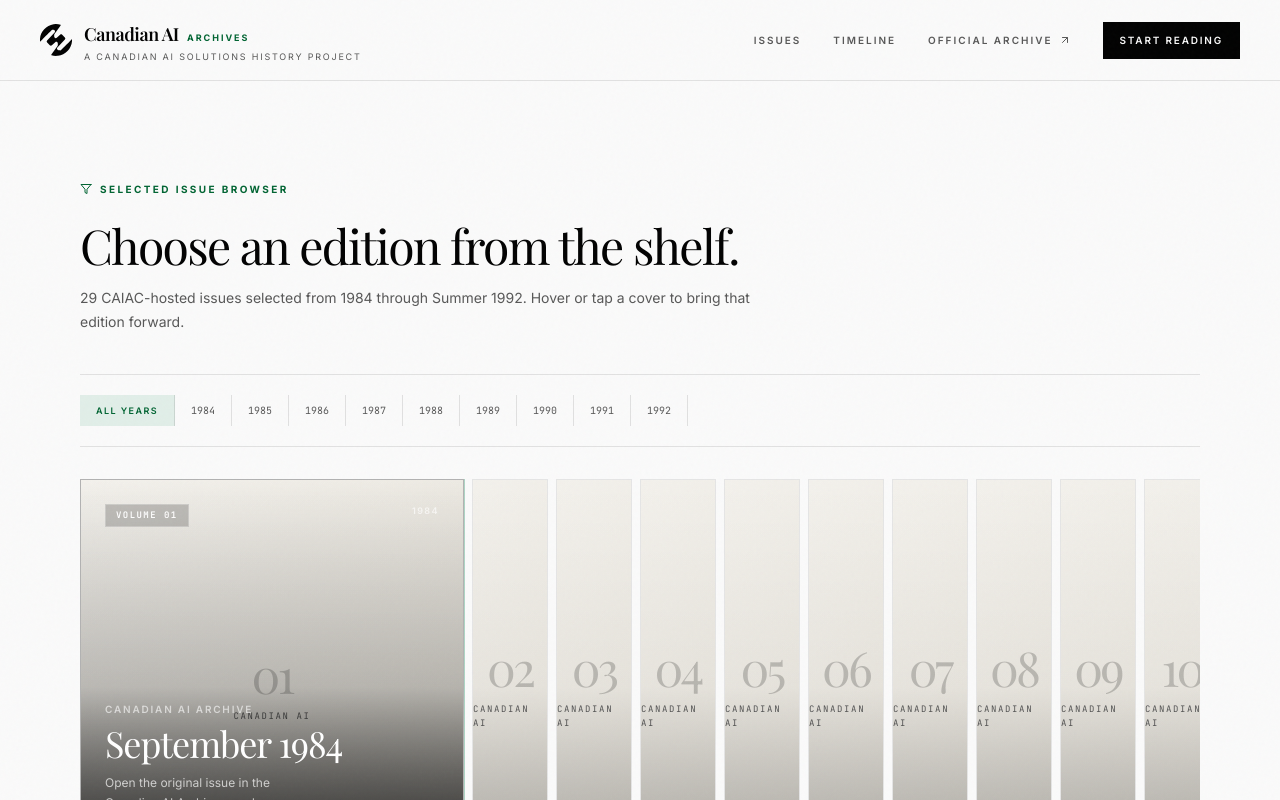
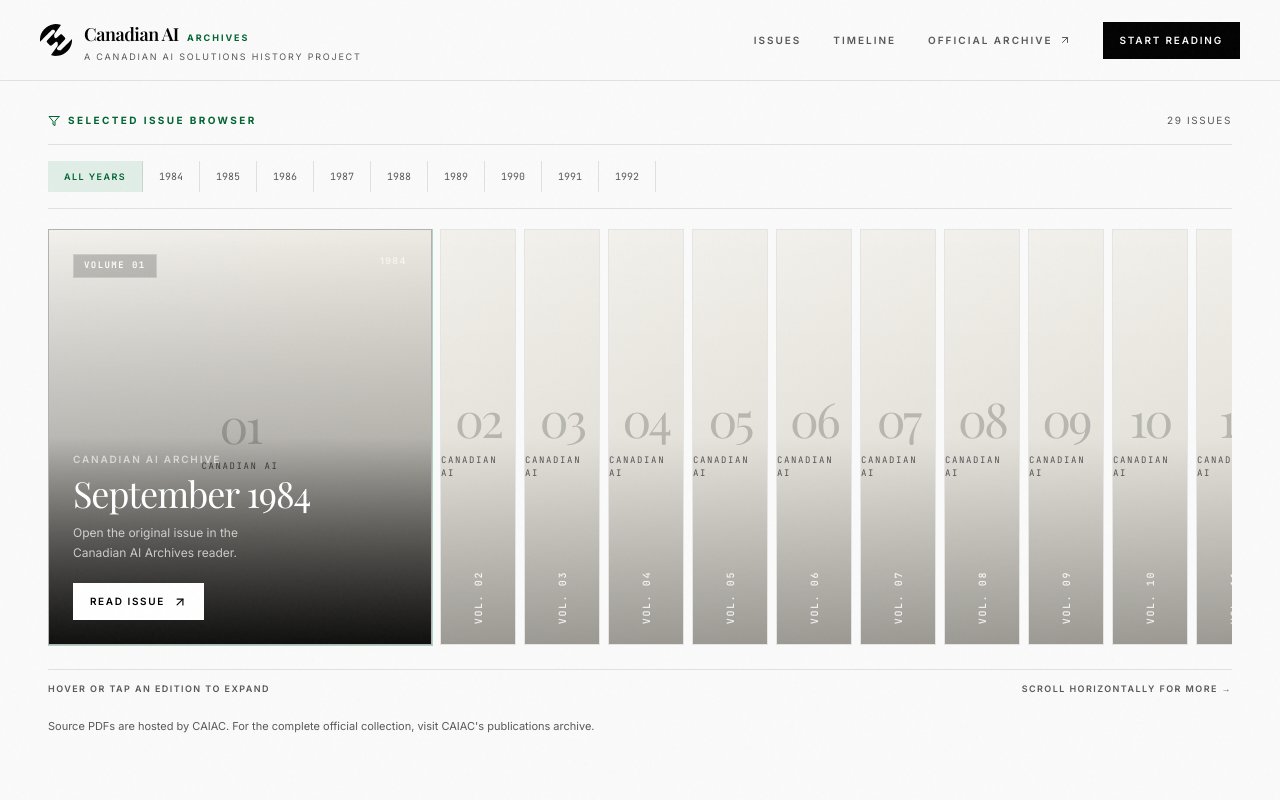
Before and after one commit to canadian-ai/archives, a Next.js app: page / in a window 1280 px wide. Shown: the top 800 px of the page. Built offline with nearby package versions, Linux system fonts and the light colour scheme; no server answers; a web font is replaced by a local one.

Commit message:
Enlarge archive shelf and remove redundant landing copy

```diff
--- a/components/magazine-grid.tsx
+++ b/components/magazine-grid.tsx
@@ -16,22 +16,19 @@ export function MagazineGrid() {
   }, [selectedYear]);
 
   return (
-    <section id="archives" className="border-b border-foreground/10 py-16 sm:py-20 lg:py-24">
-      <div className="mx-auto max-w-[1500px] px-5 sm:px-8 md:px-12 lg:px-14 xl:px-20">
-        <div className="border-b border-foreground/10 pb-10">
+    <section id="archives" className="min-h-[calc(100svh-4rem)] border-b border-foreground/10 py-5 sm:py-6 lg:py-8">
+      <div className="mx-auto max-w-[1800px] px-4 sm:px-6 md:px-8 lg:px-10 xl:px-12">
+        <div className="flex items-center justify-between gap-4 border-b border-foreground/10 pb-4">
           <p className="brand-kicker inline-flex items-center gap-2">
             <Filter className="h-3 w-3" />
             Selected issue browser
           </p>
-          <h2 className="mt-5 max-w-3xl font-serif text-4xl leading-[1.02] tracking-[-0.035em] sm:text-5xl">
-            Choose an edition from the shelf.
-          </h2>
-          <p className="mt-4 max-w-2xl text-sm leading-6 text-muted-foreground">
-            {filteredMagazines.length} CAIAC-hosted issues {selectedYear ? `from ${selectedYear}` : "selected from 1984 through Summer 1992"}. Hover or tap a cover to bring that edition forward.
+          <p className="hidden text-[10px] uppercase tracking-[0.16em] text-muted-foreground sm:block">
+            {filteredMagazines.length} issues
           </p>
         </div>
 
-        <div className="flex flex-wrap border-b border-foreground/10 py-5">
+        <div className="flex flex-wrap border-b border-foreground/10 py-4">
           <button
             type="button"
             onClick={() => setSelectedYear(null)}
@@ -60,7 +57,7 @@ export function MagazineGrid() {
         </div>
 
         {filteredMagazines.length > 0 ? (
-          <EditionSelector key={selectedYear ?? "all"} magazines={filteredMagazines} className="mt-8" />
+          <EditionSelector key={selectedYear ?? "all"} magazines={filteredMagazines} className="mt-5" />
         ) : (
           <div className="border-x border-b border-foreground/10 py-16 text-center">
             <p className="font-serif text-xl">No selected issues found.</p>
@@ -70,7 +67,7 @@ export function MagazineGrid() {
           </div>
         )}
 
-        <p className="mt-8 text-xs leading-5 text-muted-foreground">
+        <p className="mt-5 text-[11px] leading-5 text-muted-foreground">
           Source PDFs are hosted by CAIAC. For the complete official collection, visit CAIAC&apos;s publications archive.
         </p>
       </div>
```
